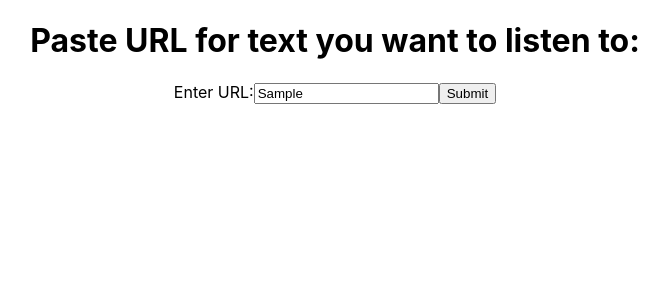
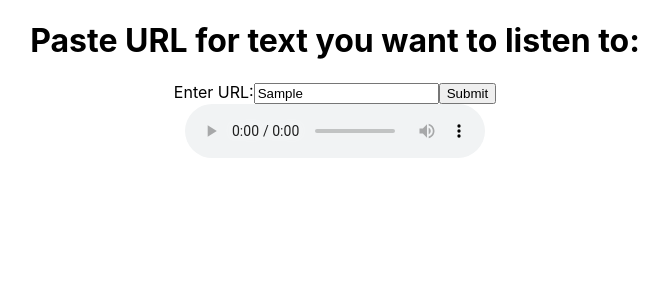
Before and after one commit to anosharahim/myna-voice-ai, a React (Create React App) app in the folder frontend/: page / in a window 1280 px wide. Both pictures are taken after typing "Sample" into the empty fields and a click on the button "Submit". Shown: the top 300 px of the page, without its empty margins (305-974 px from the left). Built offline with nearby package versions, Linux system fonts and the light colour scheme; no server answers.

Commit message:
send audio file to user interface

```diff
--- a/frontend/src/components/InputForm.jsx
+++ b/frontend/src/components/InputForm.jsx
@@ -11,7 +11,7 @@ function InputForm() {
       const response = await axios.post("http://127.0.0.1:8000/search-view/", {
         url,
       });
-      setResponse(response.data.audio_url);
+      setResponse(`http://127.0.0.1:8000/${response.data.audio_url}`);
     } catch (error) {
       console.error(error);
       setResponse("Error occurred while sending the URL.");
@@ -31,7 +31,11 @@ function InputForm() {
         </label>
         <button type="submit">Submit</button>
       </form>
-      {response ? <audio src={response}></audio> : <div> no file yet </div>}
+      {response ? (
+        <audio autoPlay controls src={response}></audio>
+      ) : (
+        <div> no file yet </div>
+      )}
     </div>
   );
 }
```
